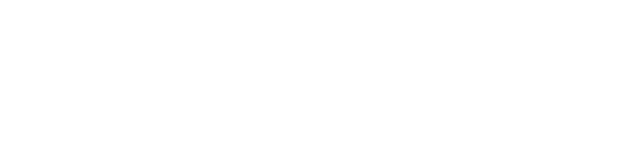
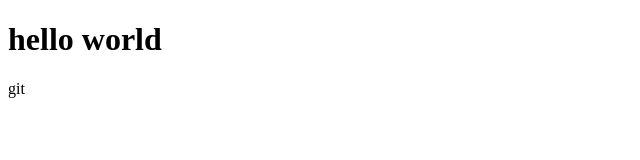
Before and after one commit to Dmukh1993/project, a plain HTML site: page Index.html in a window 1280 px wide. Shown: the whole page, without its empty margins (0-640 px from the left). Drawn offline with Linux system fonts and the light colour scheme.

Commit message:
new script

```diff
--- a/Index.html
+++ b/Index.html
@@ -8,6 +8,7 @@
     <link rel="stylesheet" href="/style.css" />
   </head>
   <body>
+    <h1>hello world</h1>
     <script src="/script.js"></script>
   </body>
-</html>
+</html>git
```
Also changed, not shown: ess.js (added).
